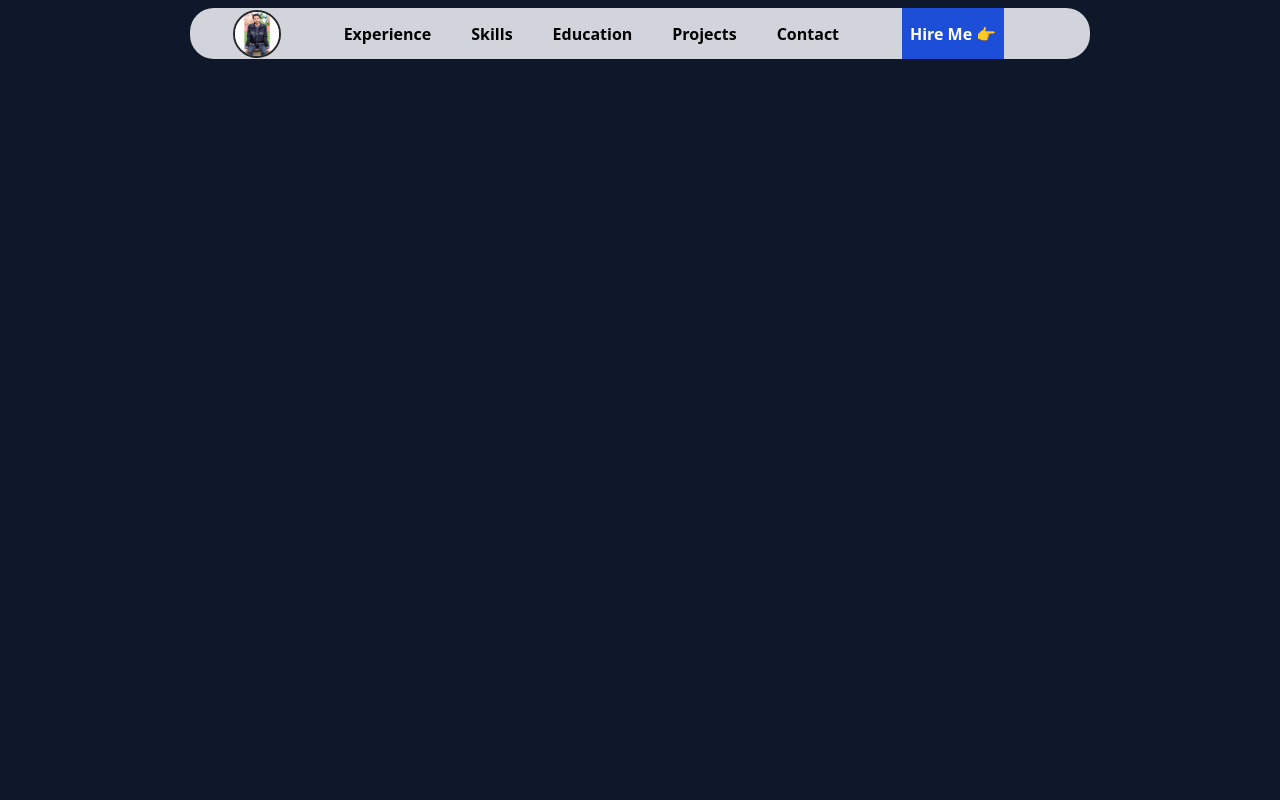
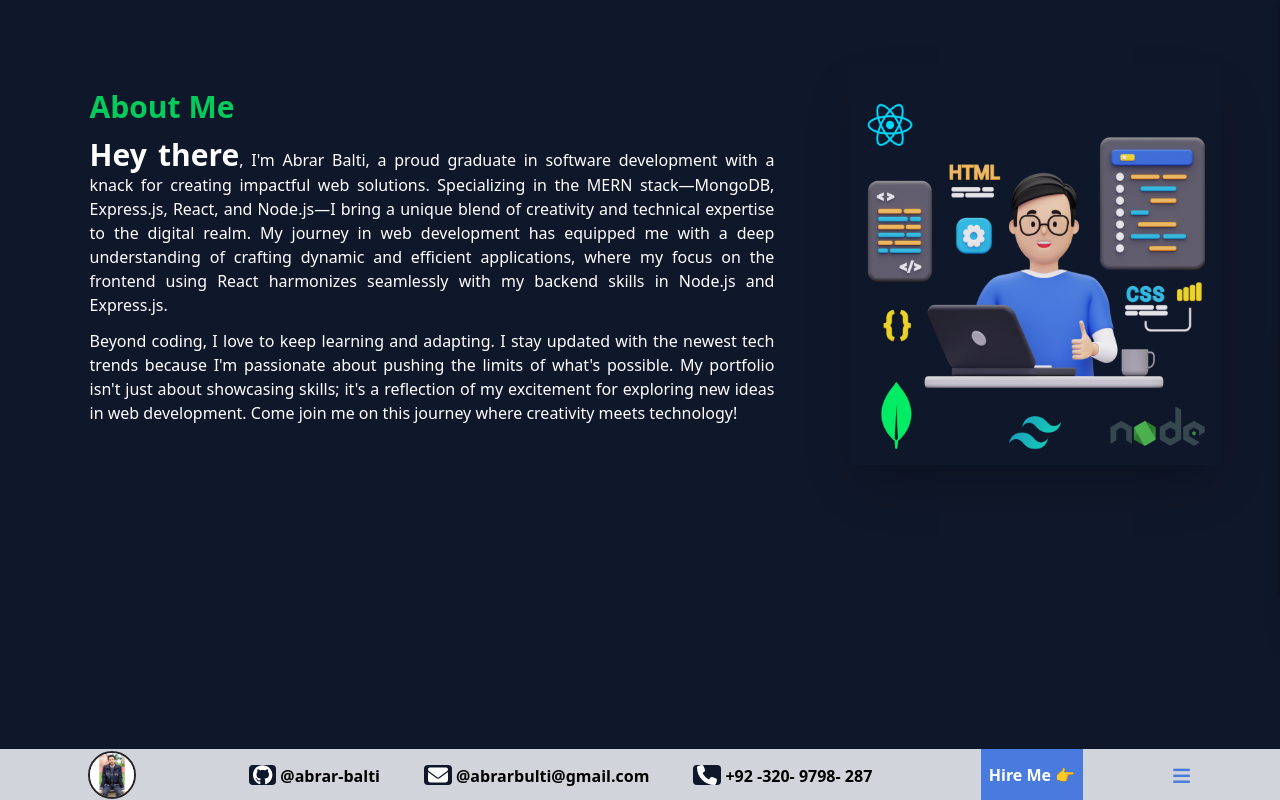
Before and after one commit to abrar-balti/portfolio, a React (Vite) app: page / in a window 1280 px wide. Built offline with nearby package versions, Linux system fonts and the light colour scheme.

Commit message:
Home page has been completed

```diff
--- a/index.html
+++ b/index.html
@@ -4,7 +4,7 @@
     <meta charset="UTF-8" />
     <link rel="icon" type="image/svg+xml" href="src/assets/apple-touch-icon.png" />
     <meta name="viewport" content="width=device-width, initial-scale=1.0" />
-    <title>Vite + React</title>
+    <title>Abrar Balti - Web Developer</title>
   </head>
   <body class="bg-slate-900 text-white overflow-x-hidden">
     <div id="root"></div>
--- a/package.json
+++ b/package.json
@@ -11,6 +11,7 @@
   },
   "dependencies": {
     "@fortawesome/fontawesome-svg-core": "^6.4.2",
+    "@fortawesome/free-brands-svg-icons": "^6.4.2",
     "@fortawesome/free-solid-svg-icons": "^6.4.2",
     "@fortawesome/react-fontawesome": "^0.2.0",
     "react": "^18.2.0",
--- a/src/App.jsx
+++ b/src/App.jsx
@@ -1,10 +1,12 @@
 import Header from "./components/header/Header";
-import Hero from "./components/hero/Hero";
+import Home from "./pages/home/Home";
 
 function App() {
+
   return (
     <>
-      {/* <Hero /> */}
+      <Home />
+
       <Header />
     </>
   );
--- a/src/components/header/Header.jsx
+++ b/src/components/header/Header.jsx
@@ -1,12 +1,15 @@
 import React, { useState } from "react";
 import "./header.css";
 import { FontAwesomeIcon } from "@fortawesome/react-fontawesome";
+import { faGithub } from "@fortawesome/free-brands-svg-icons";
 import {
   faUserTie,
   faCode,
   faUserGraduate,
   faListCheck,
   faAddressBook,
+  faEnvelope,
+  faPhone
 } from "@fortawesome/free-solid-svg-icons";
 
 import profileImage from "../../assets/abrar.jpg";
@@ -25,8 +28,8 @@ const Header = () => {
 
   return (
     <>
-      <nav className="header-wrapper py-2 text-black font-semibold w-full">
-        <div className="header-container w-full bg-gray-300 py-2 flex justify-around items-center  md:w-[900px] md:mx-auto md:py-0 md:flex md:justify-evenly md:items-center md:rounded-3xl">
+      <nav className="header-wrapper  text-black font-semibold w-full">
+        <div className="header-container w-full fixed bottom-0  bg-gray-300 py-2 flex justify-around items-center mt-[124px]  md:py-0 md:flex md:justify-evenly md:items-center ">
           <div className="log md:block">
             <img
               src={profileImage}
@@ -35,19 +38,47 @@ const Header = () => {
             />
           </div>
           <div className="menu-items">
-            <ul className="hidden md:flex">
-              <li className="md:px-3 px-1">
+            <ul className="hidden md:flex md:items-center">
+              <li className="md:px-3 px-1 ">
+                <a
+                  href="https://github.com/abrar-balti/"
+                  className="md:py-[16px] md:px-2 hover:bg-[#497ADE] hover:text-white "
+                >
+                  <FontAwesomeIcon
+                    icon={faGithub}
+                    className="text-xl px-1 mx-1 text-white mt-1 bg-[#0F172A] rounded"
+                  ></FontAwesomeIcon>
+                  @abrar-balti
+                </a>
+              </li>
+              <li className="md:px-3 px-1 ">
+                <a
+                  href="https://github.com/abrar-balti/"
+                  className="md:py-[16px] md:px-2 hover:bg-[#497ADE] hover:text-white "
+                >
+                  <FontAwesomeIcon
+                    icon={faEnvelope}
+                    className="text-xl px-1 mx-1 text-white mt-1 bg-[#0F172A] rounded"
+                  ></FontAwesomeIcon>
+                  @abrarbulti@gmail.com
+                </a>
+              </li>
+              <li className="md:px-3 px-1 ">
+                <a
+                  href="https://github.com/abrar-balti/"
+                  className="md:py-[16px] md:px-2 hover:bg-[#497ADE] hover:text-white "
+                >
+                  <FontAwesomeIcon
+                    icon={faPhone}
+                    className="text-xl px-1 mx-1 text-white mt-1 bg-[#0F172A] rounded"
+                  ></FontAwesomeIcon>
+                  +92 -320- 9798- 287
+                </a>
+              </li>
+              {/* <li className="md:px-3 px-1">
                 <a
                   href="#"
-                  className="md:py-[15px] md:px-2 hover:bg-blue-700 hover:text-white text-center"
-                >
-                  Experience
-                </a>
-              </li>
-              <li className="md:px-3 px-1">
-                <a
-                  href="#"
-                  className="md:py-[15px] md:px-2 hover:bg-blue-700 hover:text-white text-center"
+                  className="md:py-[15px] md:px-2 hover:bg-[#497ADE] hover:text-white text-center"
                 >
                   Skills
                 </a>
@@ -55,7 +86,7 @@ const Header = () => {
               <li className="md:px-3 px-1">
                 <a
                   href="#"
-                  className="md:py-[15px] md:px-2 hover:bg-blue-700 hover:text-white text-center"
+                  className="md:py-[15px] md:px-2 hover:bg-[#497ADE] hover:text-white text-center"
                 >
                   Education
                 </a>
@@ -63,7 +94,7 @@ const Header = () => {
               <li className="md:px-3 px-1">
                 <a
                   href="#"
-                  className="md:py-[15px] md:px-2 hover:bg-blue-700 hover:text-white text-center"
+                  className="md:py-[15px] md:px-2 hover:bg-[#497ADE] hover:text-white text-center"
                 >
                   Projects
                 </a>
@@ -71,21 +102,21 @@ const Header = () => {
               <li className="md:px-3 px-1">
                 <a
                   href="#"
-                  className="md:py-[15px] md:px-2 hover:bg-blue-700 hover:text-white text-center"
+                  className="md:py-[15px] md:px-2 hover:bg-[#497ADE] hover:text-white text-center"
                 >
                   Contact
                 </a>
-              </li>
+              </li> */}
             </ul>
           </div>
           <div className="btn hidden md:block">
-            <button className="md:py-[13.5px] md:px-2 bg-blue-700 text-white">
+            <button className="md:py-[13.5px] md:px-2 bg-[#497ADE] text-white hover:bg-blue-800">
               Hire Me 👉
             </button>
           </div>
           <div className="mobile-menu-icon">
             <a
-              className="text-[34px] font-bold text-center md:hidden"
+              className="text-[34px] font-bold text-center md:hover:cursor-pointer text-[#497ADE] hover:text-blue-800"
               onClick={toggleMobileMenu}
             >
               &#8801;
@@ -95,13 +126,12 @@ const Header = () => {
 
         {/* Mobile Menu */}
         <div
-          className={`mobile-menu md:hidden ${
+          className={`mobile-menu md:h-[600px] md:w-[300px] bg-[#0F172A] text-white border rounded-md ${
             isMobileMenuOpen ? "mobile-menu-open" : ""
           }`}
         >
           <a
-            href="#"
-            className="close-mobile-menu float-right pr-2 pt-3 text-gray-300 font-semibold"
+            className="close-mobile-menu float-right pr-2 pt-3 text-gray-300 font-semibold md:hover:cursor-pointer"
             onClick={closeMobileMenu}
           >
             &#x2717;
@@ -112,7 +142,7 @@ const Header = () => {
                 {" "}
                 <FontAwesomeIcon
                   icon={faUserTie}
-                  className="mr-4 text-blue-700"
+                  className="mr-4 text-[#497ADE]"
                 />{" "}
                 Experience
               </a>
@@ -120,7 +150,10 @@ const Header = () => {
             <li>
               <a href="#">
                 {" "}
-                <FontAwesomeIcon icon={faCode} className="mr-4 text-blue-700" />
+                <FontAwesomeIcon
+                  icon={faCode}
+                  className="mr-3 text-[#497ADE] md:text-xl"
+                />
                 Skills
               </a>
             </li>
@@ -128,7 +161,7 @@ const Header = () => {
               <a href="#">
                 <FontAwesomeIcon
                   icon={faUserGraduate}
-                  className="mr-4 text-blue-700"
+                  className="mr-4 text-[#497ADE]"
                 />
                 Education
               </a>
@@ -138,7 +171,7 @@ const Header = () => {
                 {" "}
                 <FontAwesomeIcon
                   icon={faListCheck}
-                  className="mr-4 text-blue-700"
+                  className="mr-4 text-[#497ADE]"
                 />
                 Projects
               </a>
@@ -148,7 +181,7 @@ const Header = () => {
                 {" "}
                 <FontAwesomeIcon
                   icon={faAddressBook}
-                  className="mr-4 text-blue-700"
+                  className="mr-4 text-[#497ADE]"
                 />
                 Contact
               </a>
@@ -158,9 +191,8 @@ const Header = () => {
           <img
             src={mobileImage}
             alt=""
-            className="rounded-lg shadow-xl border-[4px] border-blue-700 overflow-hidden mt-[180px]"
+            className="rounded-lg shadow-xl border-[2px] border-[#ffffff] overflow-hidden mt-[180px] md:w-[300px] h-[320px] md:mt-0"
           />
-
         </div>
       </nav>
     </>
--- a/src/components/header/header.css
+++ b/src/components/header/header.css
@@ -10,7 +10,7 @@
   background-color:#D1D5DB;
   box-shadow: -2px 0 5px rgba(0, 0, 0, 0.2);
   z-index: 1000;
-  border-radius: 12px;
+  /* border-radius: 12px; */
   transform: translateX(100%);
   transition: transform 0.3s ease-in-out;
 }
@@ -26,7 +26,7 @@
 
 .mobile-menu a {
   text-decoration: none;
-  color: #333;
+  color: white;
   font-size: 18px;
   font-weight: bold;
   transition: color 0.3s;
--- /dev/null
+++ b/src/pages/home/Home.jsx
@@ -0,0 +1,48 @@
+import React from "react";
+import svg from "../../assets/svg.png";
+
+const Home = () => {
+  return (
+    <>
+      <div className="home-wrapper md:flex md:mt-12 md:px-4 ">
+        <div className="home-container w-full  flex flex-col-reverse md:flex md:items-center md:flex-row md:justify-evenly  px-4 py-6 my-8 md:px-0 md:py-0  md:my-0 rounded-lg ">
+          {/* body starts here */}
+          <div className="content-body md:w-[60%] md:px-8 py-6 ">
+            <h2 className="text-3xl hidden text-[#03CC5B] font-semibold my-6 md:my-3 text-justify md:flex flex-col text ">
+              About Me
+            </h2>
+            <p className="text-justify ">
+              <span className="text-3xl font-semibold "> Hey there</span>, I'm
+              Abrar Balti, a proud graduate in software development with a knack
+              for creating impactful web solutions. Specializing in the MERN
+              stack—MongoDB, Express.js, React, and Node.js—I bring a unique
+              blend of creativity and technical expertise to the digital realm.
+              My journey in web development has equipped me with a deep
+              understanding of crafting dynamic and efficient applications,
+              where my focus on the frontend using React harmonizes seamlessly
+              with my backend skills in Node.js and Express.js.
+            </p>
+            <p className="my-3 text-justify  ">
+              Beyond coding, I love to keep learning and adapting. I stay
+              updated with the newest tech trends because I'm passionate about
+              pushing the limits of what's possible. My portfolio isn't just
+              about showcasing skills; it's a reflection of my excitement for
+              exploring new ideas in web development. Come join me on this
+              journey where creativity meets technology!
+            </p>
+          </div>
+          {/* svg starts here  */}
+          <div className="flex justify-center items-center  mt-4 svg md:w-[30%] border border-[#0F172A]  rounded">
+            <img
+              src={svg}
+              alt=""
+              className="w-[240px] h-[240px] shadow-2xl pt-3 md:w-[400px] md:h-[400px]"
+            />
+          </div>
+        </div>
+      </div>
+    </>
+  );
+};
+
+export default Home;
```
Also changed, not shown: src/components/hero/Hero.jsx (deleted, +0 -29 lines), src/assets/svg.png (added), 1 other file (tests, documents, lock files or other folders).
